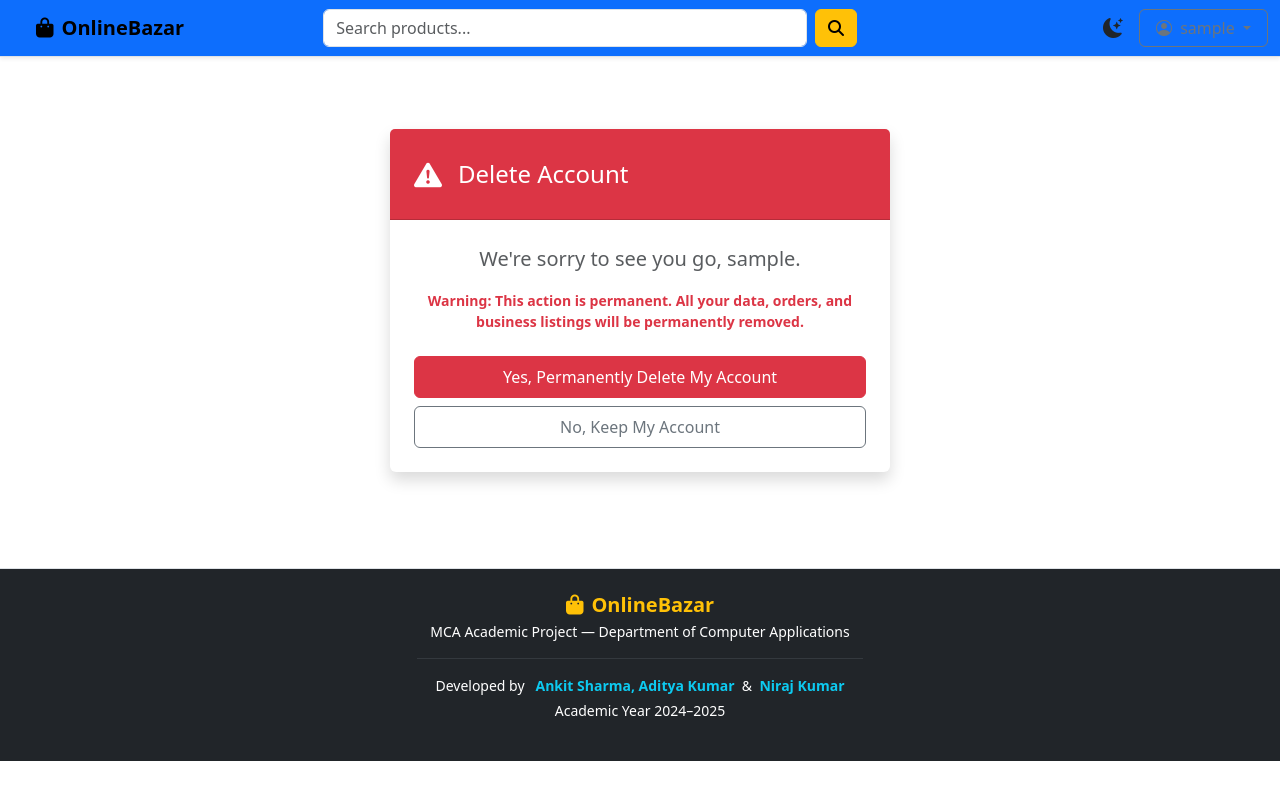
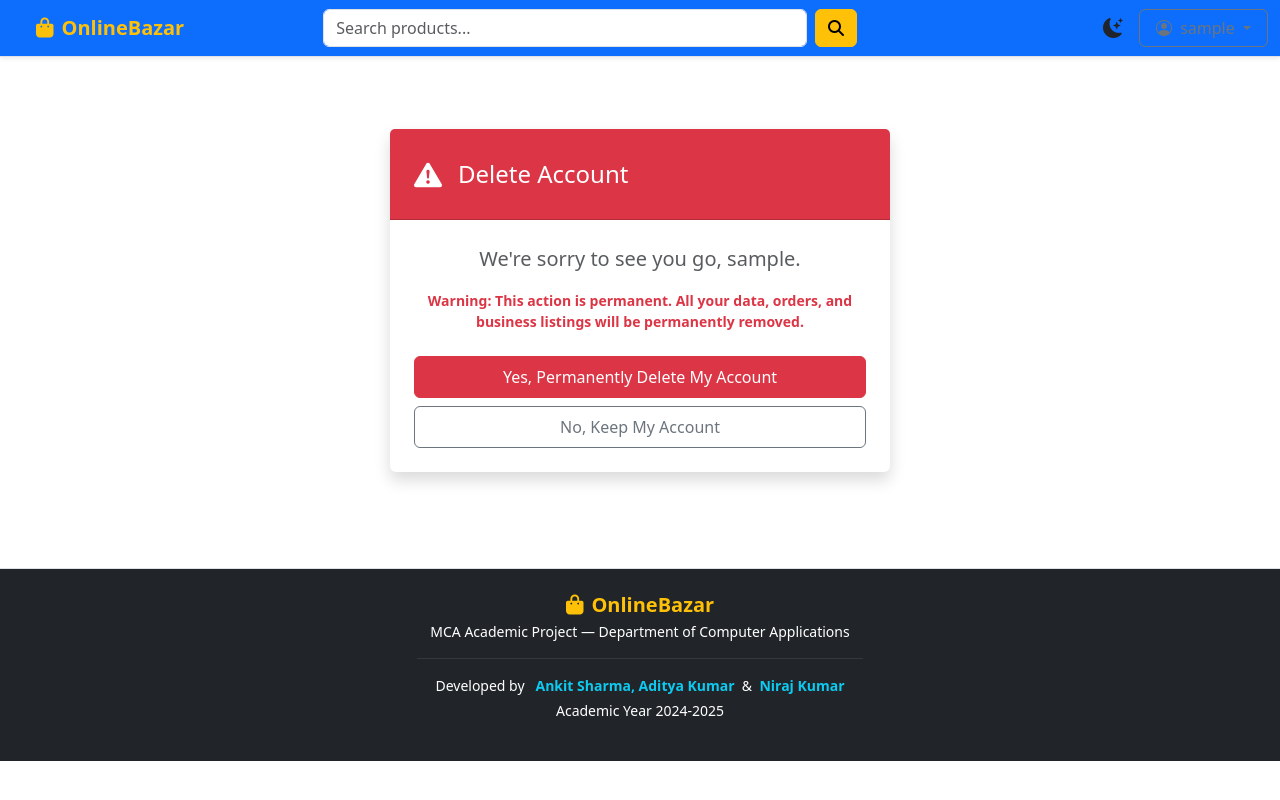
Before and after one commit to Nirajjj11/E-Commerce, a Django app: page /accounts/profile/delete/ in a window 1280 px wide. Run offline with Django 5.2, Linux system fonts and the light colour scheme; the visitor is signed in with stand-in values (Sample User, id 1).

```diff
--- a/django_project/product/views.py
+++ b/django_project/product/views.py
@@ -27,7 +27,7 @@ class ProductDetailView(DetailView):
       template_name = 'product_details.html'
       context_object_name = "product"
 
-# --- for search views ---
+# --- FOR SEARCH VIEWS ---
 
 class SearchProductView(ListView):
       model = Product
@@ -35,12 +35,9 @@ class SearchProductView(ListView):
       context_object_name = "products"
 
       def get_queryset(self):
-
             query = self.request.GET.get("q")
-
             if query:
                   return Product.objects.filter(name__icontains=query)
-
             return Product.objects.none()
 
 # --- SELLER PROTECTED VIEWS ---
--- a/django_project/templates/decorator/footer.html
+++ b/django_project/templates/decorator/footer.html
@@ -9,8 +9,7 @@
                   <span class="text-info fw-semibold">Ankit Sharma, Aditya Kumar</span>
                   &nbsp;&amp;&nbsp;
                   <span class="text-info fw-semibold">Niraj Kumar</span>
-
             </p>
-            <p class="text-white small mt-1">Academic Year 2024–2025</p>
+            <p class="text-white small mt-1">Academic Year 2024-2025</p>
       </div>
 </footer>
--- a/django_project/templates/decorator/navbar.html
+++ b/django_project/templates/decorator/navbar.html
@@ -1,8 +1,8 @@
 {% load static %}
 <nav class="navbar navbar-expand-lg border-bottom shadow-sm bg-primary">
       <div class="container-fluid">
-            <a class="navbar-brand fw-bold" href="{% url 'home' %}">
-                  <i class="fas fa-shopping-bag mx-4 me-2"></i>OnlineBazar</a>
+            <a class="navbar-brand fw-bold text-warning" href="{% url 'home' %}">
+                  <i class="fas text-warning fa-shopping-bag mx-4 me-2"></i>OnlineBazar</a>
             <button class="navbar-toggler" type="button" data-bs-toggle="collapse" data-bs-target="#navbarNav">
                   <span class="navbar-toggler-icon"></span>
             </button>
```
